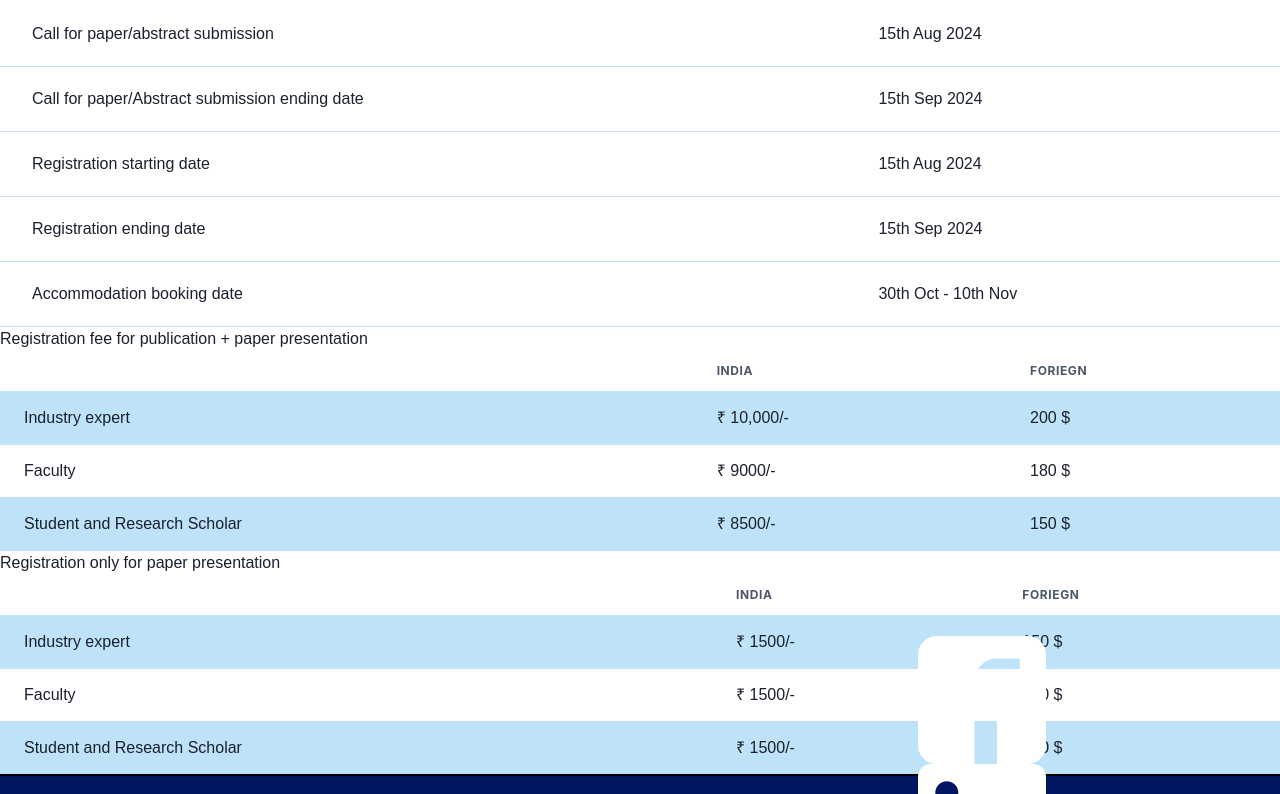
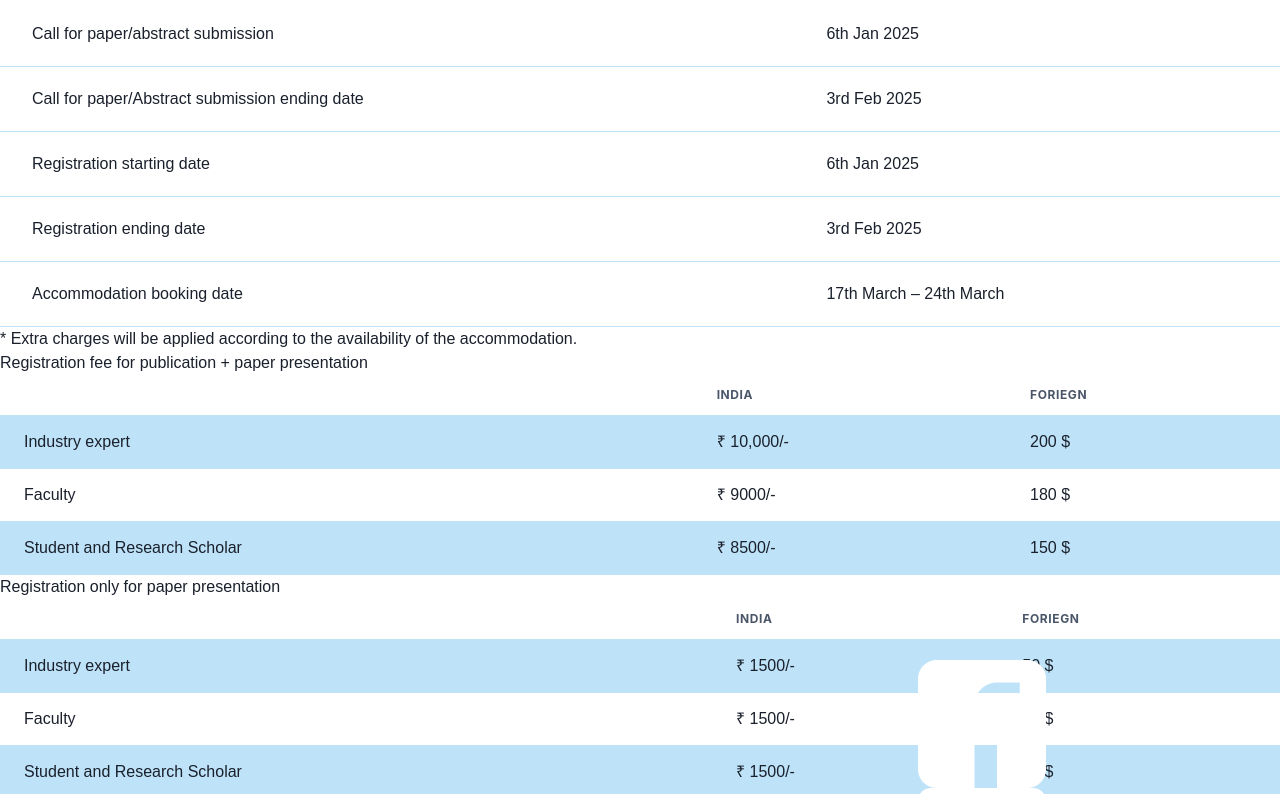
Before and after one commit to love-to-code108/iccasa2024, a React (Vite) app: page /Registration in a window 1280 px wide. Shown: the part 246-1040 px from the top of the page. Built offline with nearby package versions, Linux system fonts and the light colour scheme; a web font is replaced by a local one.

Commit message:
some minor bug fixes

```diff
--- a/src/pages/Registration.jsx
+++ b/src/pages/Registration.jsx
@@ -29,33 +29,38 @@ export const Registration = () => {
             <Tbody>
               <Tr>
                 <Td>Call for paper/abstract submission</Td>
-                <Td>15th Aug 2024</Td>
+                <Td>6th Jan 2025</Td>
 
               </Tr>
               <Tr>
                 <Td>Call for paper/Abstract submission ending date </Td>
-                <Td>15th Sep 2024</Td>
+                <Td>3rd Feb 2025</Td>
 
               </Tr>
               <Tr>
                 <Td>Registration starting date</Td>
-                <Td>15th Aug 2024</Td>
+                <Td>6th  Jan 2025</Td>
               </Tr>
               <Tr>
                 <Td>Registration ending date</Td>
-                <Td>15th Sep 2024</Td>
+                <Td>3rd  Feb 2025</Td>
 
               </Tr>
               <Tr>
                 <Td>Accommodation booking date</Td>
-                <Td>30th Oct - 10th Nov</Td>
+                <Td>17th March – 24th March</Td>
 
               </Tr>
 
             </Tbody>
           </Table>
         </TableContainer>
+        <p className=' text-sm mt-8 text-red-600'>* Extra charges will be applied according to the availability of the accommodation.</p>
       </div>
+
+
+
+
 
 
 
@@ -114,7 +119,6 @@ export const Registration = () => {
 
 
       {/* REGISTRATION ONLY FOR PAPER PUBLICATION */}
-      {/* REGISTRATION FEE FOR PUBLICATION + PAPER PRESENTATION */}
       <div className='xl:w-[60rem] xl:text-2xl lg:text-xl'>
         <ul className=' xl:text-4xl font-bold list-disc mb-8 lg:text-2xl'><li>Registration only for paper presentation </li></ul>
 
@@ -132,20 +136,20 @@ export const Registration = () => {
               <Tr>
                 <Td>Industry expert</Td>
                 <Td>₹ 1500/-</Td>
-                <Td>150 $</Td>
+                <Td>50 $</Td>
 
               </Tr>
               <Tr>
                 <Td>Faculty</Td>
                 <Td>₹ 1500/-</Td>
-                <Td>150 $</Td>
+                <Td>50 $</Td>
 
 
               </Tr>
               <Tr>
                 <Td>Student and Research Scholar</Td>
                 <Td>₹ 1500/-</Td>
-                <Td>150 $</Td>
+                <Td>50 $</Td>
 
               </Tr>
               <Tr>
```
